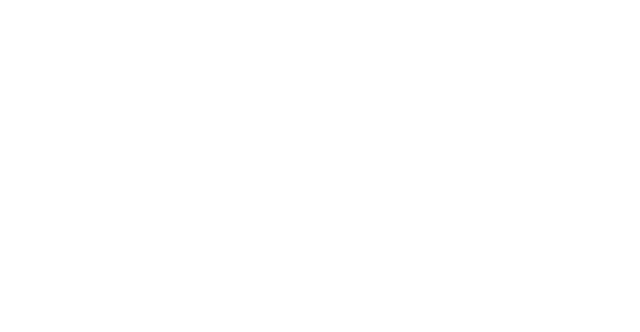
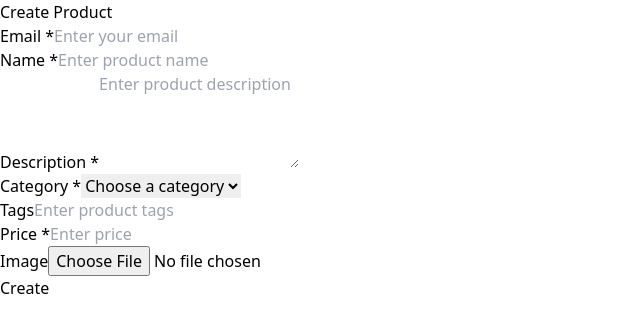
Before and after one commit to sam22kalvium/E-Commerce_follow_along, a React (Vite) app in the folder frontend/: page /create-product in a window 1280 px wide. Before the commit this address had no page. Shown: the top 332 px of the page, without its empty margins (0-640 px from the left). Built offline with nearby package versions, Linux system fonts and the light colour scheme.

Commit message:
milestone 9

```diff
--- a/frontend/src/App.jsx
+++ b/frontend/src/App.jsx
@@ -1,17 +1,22 @@
-import { BrowserRouter , Routes , Route} from "react-router-dom";
-import { LoginPage , SignupPage, HomePage } from "./Routes.jsx";
-import './App.css' ;
-function App (){
-  return (
+import { BrowserRouter,Routes,Route } from "react-router-dom";
+import { LoginPage,SignupPage,HomePage,CreateProduct } from "./Routes.jsx"
+
+import './App.css';
+
+function App(){
+  return(
     <BrowserRouter>
-    <Routes>
-      <Route path="/login" element={<LoginPage />} />
-      <Route path="/signup" element={<SignupPage />} />
-      <Route path="/" element={<HomePage />} />
+      <Routes>
+        <Route path="/Login" element={<LoginPage/>}/>
+        <Route path="/signup" element={<SignupPage/>}/>
+        <Route path="/Home" element={<HomePage/>}/>
+        <Route path="/create-product" element={<CreateProduct/>}/>
 
 
-    </Routes>
+
+      </Routes>
     </BrowserRouter>
   )
 }
+
 export default App;
--- a/frontend/src/Routes.jsx
+++ b/frontend/src/Routes.jsx
@@ -1,4 +1,5 @@
-import LoginPage from "./pages/Login.jsx";
-import SignupPage from "./pages/Signup.jsx";
-import HomePage from "./pages/Home.jsx";
-export {LoginPage, SignupPage, HomePage};
+import LoginPage from "./components/auth/Login";
+import SignupPage from "./pages/Signup";
+import HomePage from "./pages/Home";
+import CreateProduct from "./pages/createProduct.jsx";
+export {LoginPage,SignupPage,HomePage,CreateProduct};
--- /dev/null
+++ b/frontend/src/pages/createProduct.jsx
@@ -0,0 +1,178 @@
+import React, { useState } from "react";
+import { AiOutlinePlusCircle } from "react-icons/ai";
+
+const CreateProduct = () => {
+  const [images, setImages] = useState([]);
+  const [name, setName] = useState("");
+  const [description, setDescription] = useState("");
+  const [category, setCategory] = useState("");
+  const [tags, setTags] = useState("");
+  const [price, setPrice] = useState("");
+  const [stock, setStock] = useState("");
+  const [email, setEmail] = useState("");
+  const [previewImages, setPreviewImages] = useState([]);
+
+  const categoriesData = [
+    { title: "Electronics" },
+    { title: "Fashion" },
+    { title: "Books" },
+    { title: "Home Appliances" },
+  ];
+
+  const handleImageChange = (e) => {
+    const files = Array.from(e.target.files);
+
+    setImages((prevImages) => prevImages.concat(files));
+
+    const imagePreviews = files.map((file) => URL.createObjectURL(file));
+    setPreviewImages((prevPreviews) => prevPreviews.concat(imagePreviews));
+  };
+
+  const handleSubmit = (e) => {
+    e.preventDefault();
+    const productData = {
+      name,
+      description,
+      category,
+      tags,
+      price,
+      stock,
+      email,
+      images,
+    };
+
+    console.log("Product Data:", productData);
+
+    // Clear the form after submission
+    setImages([]);
+    setName("");
+    setDescription("");
+    setCategory("");
+    setTags("");
+    setPrice("");
+    setStock("");
+    setEmail("");
+  };
+
+  return (
+    <div className="w-[90%] max-w-[500px] bg-white shadow h-auto rounded-[4px] p-4 mx-auto">
+      <h5 className="text-[24px] font-semibold text-center">Create Product</h5>
+      <form onSubmit={handleSubmit}>
+
+        <div className="mt-4">
+          <label className="pb-1 block">
+            Email <span className="text-red-500">*</span>
+          </label>
+          <input
+            type="email"
+            value={email}
+            className="w-full p-2 border rounded"
+            onChange={(e) => setEmail(e.target.value)}
+            placeholder="Enter your email"
+            required
+          />
+        </div>
+
+        <div>
+          <label className="pb-1 block">
+            Name <span className="text-red-500">*</span>
+          </label>
+          <input
+            type="text"
+            value={name}
+            className="w-full p-2 border rounded"
+            onChange={(e) => setName(e.target.value)}
+            placeholder="Enter product name"
+            required
+          />
+        </div>
+
+        <div className="mt-4">
+          <label className="pb-1 block">
+            Description <span className="text-red-500">*</span>
+          </label>
+          <textarea
+            value={description}
+            className="w-full p-2 border rounded"
+            onChange={(e) => setDescription(e.target.value)}
+            placeholder="Enter product description"
+            rows="4"
+            required
+          />
+        </div>
+
+        <div className="mt-4">
+          <label className="pb-1 block">
+            Category <span className="text-red-500">*</span>
+          </label>
+          <select
+            className="w-full p-2 border rounded"
+            value={category}
+            onChange={(e) => setCategory(e.target.value)}
+            required
+          >
+            <option value="">Choose a category</option>
+            {categoriesData.map((i) => (
+              <option value={i.title} key={i.title}>
+                {i.title}
+              </option>
+            ))}
+          </select>
+        </div>
+
+        <div className="mt-4">
+          <label className="pb-1 block">Tags</label>
+          <input
+            type="text"
+            value={tags}
+            className="w-full p-2 border rounded"
+            onChange={(e) => setTags(e.target.value)}
+            placeholder="Enter product tags"
+          />
+        </div>
+
+        <div className="mt-4">
+          <label className="pb-1 block">
+            Price <span className="text-red-500">*</span>
+          </label>
+          <input
+            type="number"
+            value={price}
+            className="w-full p-2 border rounded"
+            onChange={(e) => setPrice(e.target.value)}
+            placeholder="Enter price"
+            required
+          />
+        </div>
+
+        <div className="mt-4">
+          <label className="pb-1 block">Image</label>
+          <input
+            type="file"
+            className="w-full p-2 border rounded"
+            onChange={handleImageChange}
+          />
+          {previewImages.length > 0 &&
+            previewImages.map((image, index) => (
+              <img
+                key={index}
+                src={image}
+                alt="Preview"
+                className="w-[100px] h-[100px] object-cover mt-2"
+              />
+            ))}
+        </div>
+
+        <button
+          type="submit"
+          className="w-full mt-4 bg-blue-500 text-white p-2 rounded"
+        >
+          Create
+        </button>
+
+      </form>
+    </div>
+  );
+};
+
+export default CreateProduct;
```
Also changed, not shown: 3 other files (tests, documents, lock files or other folders).
